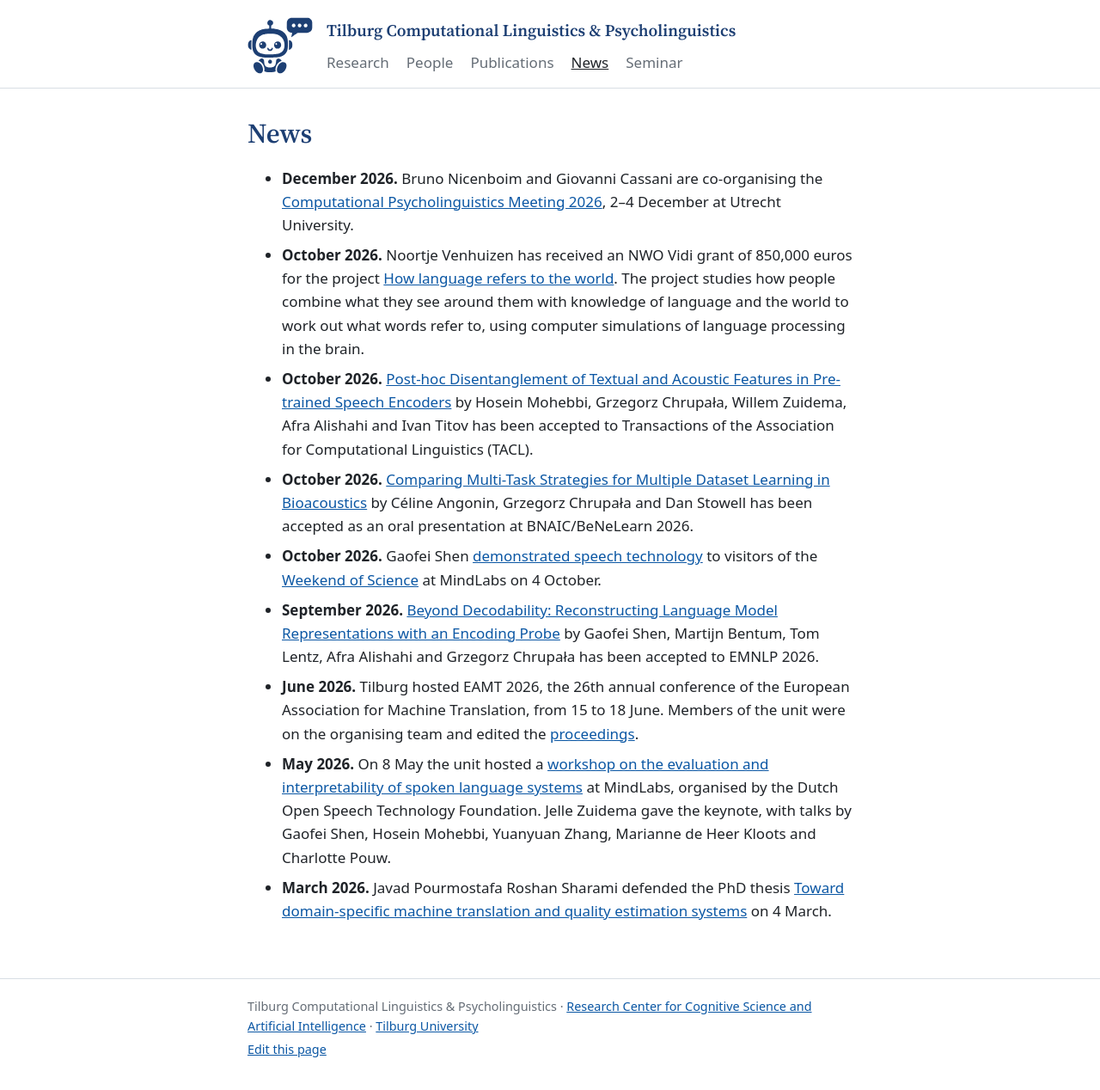
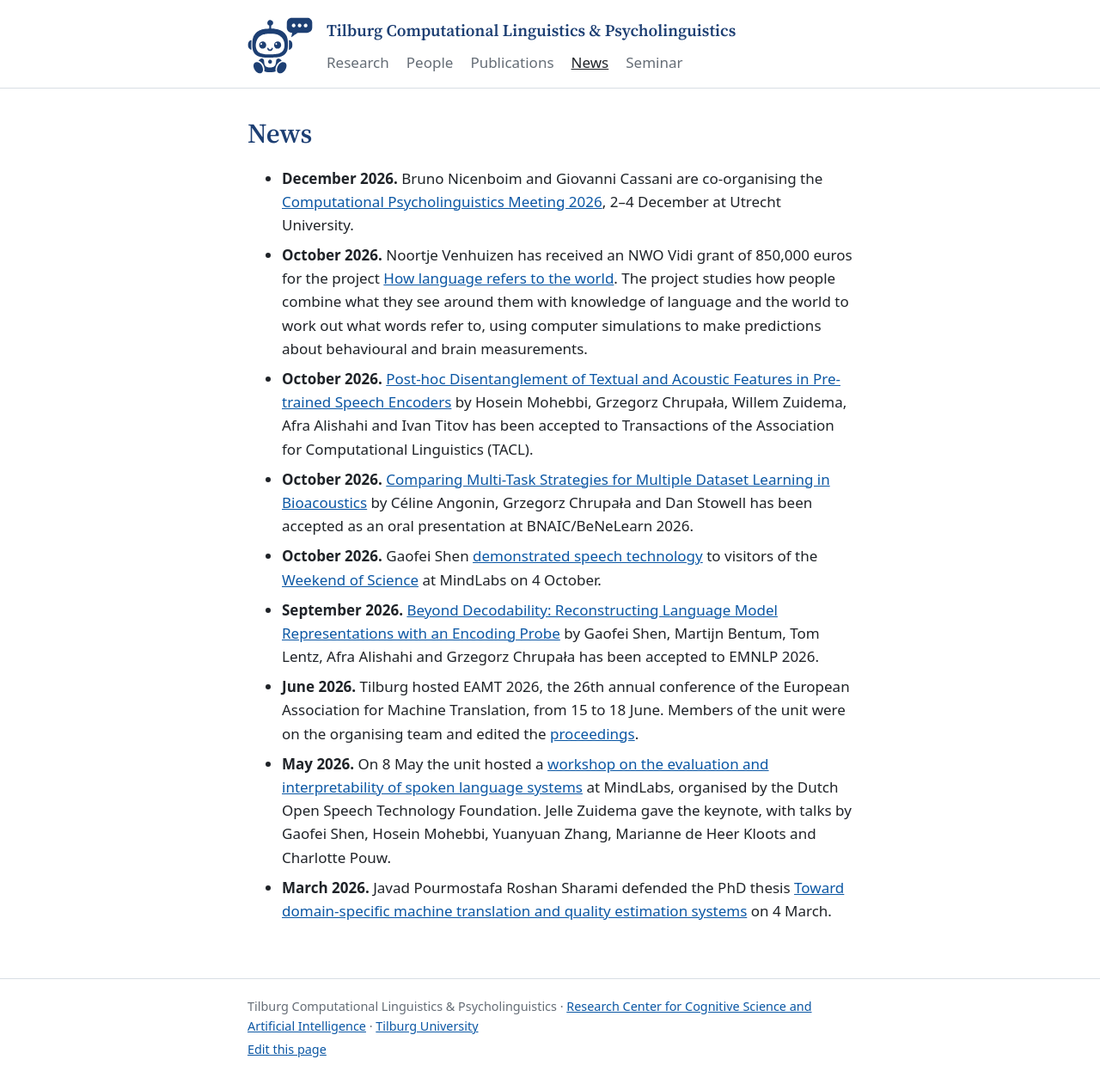
Before and after one commit to tcsai/language-computation, a Jekyll site: the page built from news.md, in a window 1280 px wide. Shown: the whole page at 86% size. Built offline with Jekyll 4.4.1, drawn with Linux system fonts in a browser that asks for light colours; our own code applies the rules of GitHub Pages for plain Markdown files.

Commit message:
Draft: stay closer to NWO's wording in the Vidi item
Co-Authored-By: Claude Opus 5.5 <noreply@anthropic.com>
Claude-Session: https://claude.ai/code/session_018siYZCWSnh7RRtWyJ3VbeZ

```diff
--- a/news.md
+++ b/news.md
@@ -8,7 +8,8 @@
   [How language refers to the world](https://www.nwo.nl/en/researchprogrammes/nwo-talent-programme/projects-vidi/vidi-2025).
   The project studies how people combine what they see around them with
   knowledge of language and the world to work out what words refer to, using
-  computer simulations of language processing in the brain.
+  computer simulations to make predictions about behavioural and brain
+  measurements.
 - **October 2026.** [Post-hoc Disentanglement of Textual and Acoustic Features
   in Pre-trained Speech Encoders](https://arxiv.org/abs/2410.03037) by Hosein
   Mohebbi, Grzegorz Chrupała, Willem Zuidema, Afra Alishahi and Ivan Titov has
```
